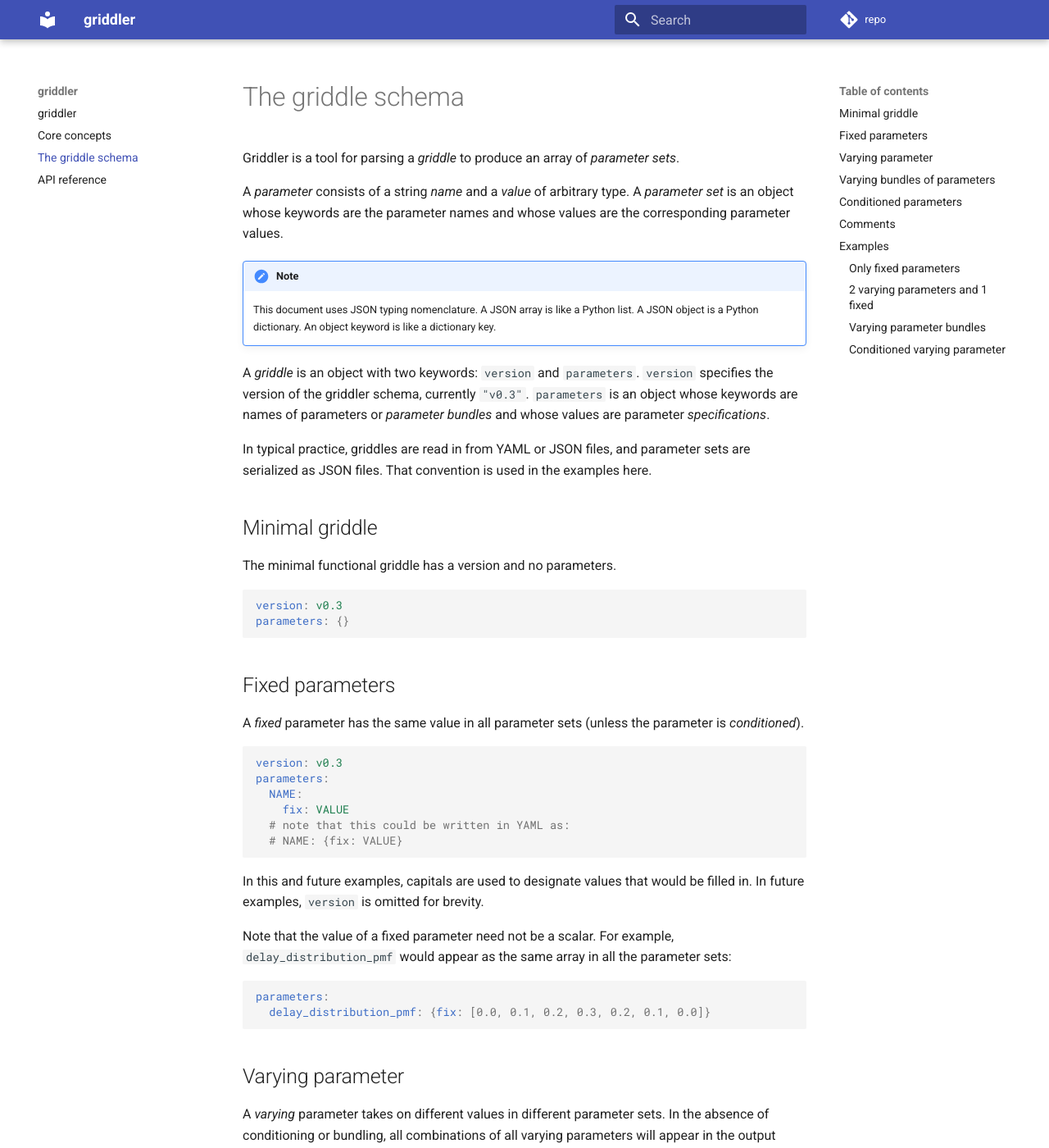
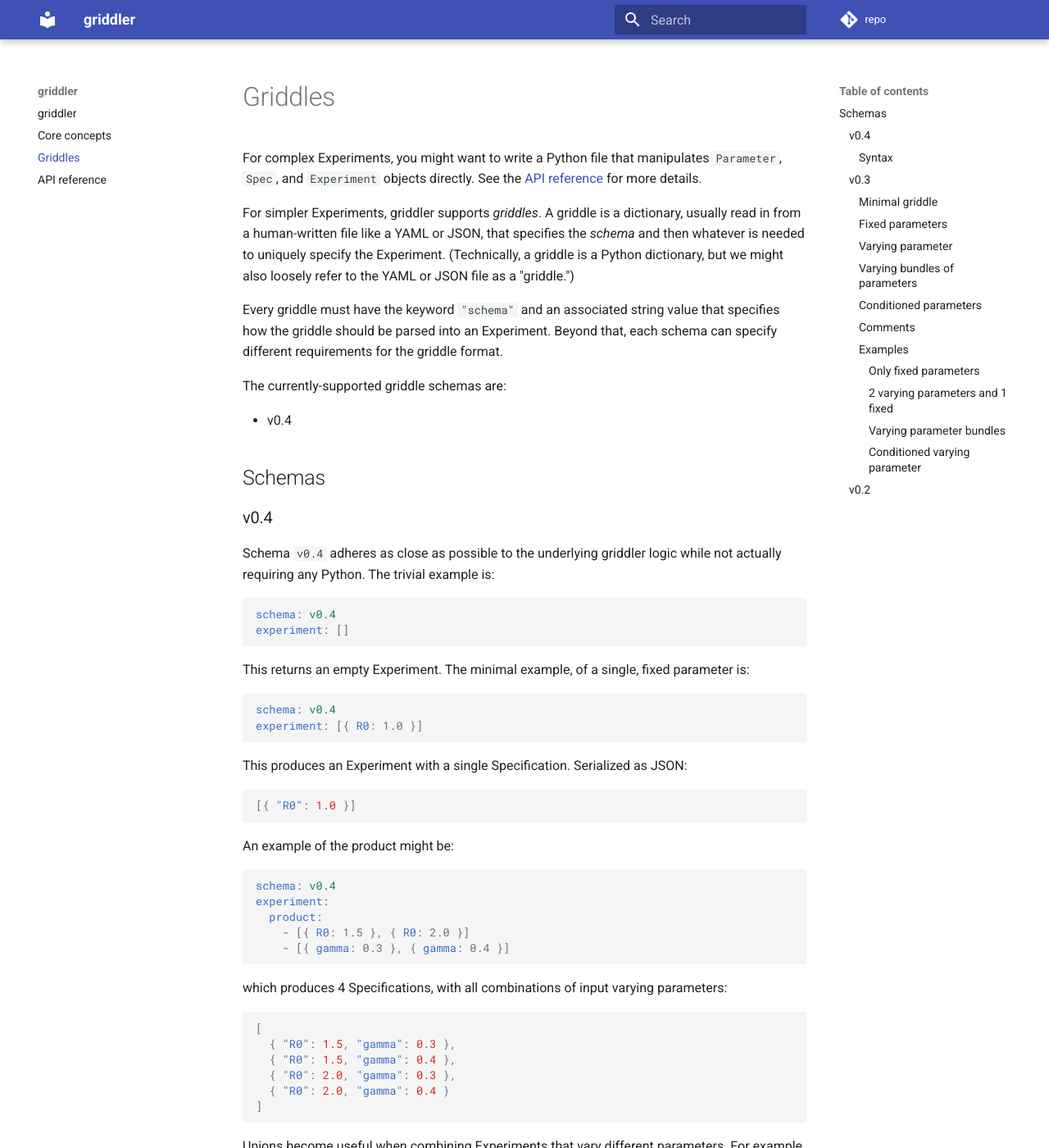
Before and after one commit to CDCgov/pygriddler, an MkDocs documentation site: the page built from docs/griddles.md, in a window 1280 px wide and 1400 px high. Shown: the whole window at 82% size. Built offline with MkDocs 1.6.1 and Material for MkDocs 9.7.7, drawn with Linux system fonts in a browser that asks for light colours; comment, search, counter and statistics services are not loaded; some of the changed text lies outside the part shown.

Commit message:
Separated schemas

````diff
--- a/docs/griddles.md
+++ b/docs/griddles.md
@@ -1,33 +1,133 @@
-# The griddle schema
+# Griddles
 
-Griddler is a tool for parsing a *griddle* to produce an array of *parameter sets*.
+For complex Experiments, you might want to write a Python file that manipulates `Parameter`, `Spec`, and `Experiment` objects directly. See the [API reference](api.md) for more details.
 
-A *parameter* consists of a string *name* and a *value* of arbitrary type. A *parameter set* is an object whose keywords are the parameter names and whose values are the corresponding parameter values.
+For simpler Experiments, griddler supports _griddles_. A griddle is a dictionary, usually read in from a human-written file like a YAML or JSON, that specifies the _schema_ and then whatever is needed to uniquely specify the Experiment. (Technically, a griddle is a Python dictionary, but we might also loosely refer to the YAML or JSON file as a "griddle.")
+
+Every griddle must have the keyword `"schema"` and an associated string value that specifies how the griddle should be parsed into an Experiment. Beyond that, each schema can specify different requirements for the griddle format.
+
+The currently-supported griddle schemas are:
+
+- v0.4
+
+## Schemas
+
+### v0.4
+
+Schema `v0.4` adheres as close as possible to the underlying griddler logic while not actually requiring any Python. The trivial example is:
+
+```yaml
+schema: v0.4
+experiment: []
+```
+
+This returns an empty Experiment. The minimal example, of a single, fixed parameter is:
+
+```yaml
+schema: v0.4
+experiment: [{ R0: 1.0 }]
+```
+
+This produces an Experiment with a single Specification. Serialized as JSON:
+
+```json
+[{ "R0": 1.0 }]
+```
+
+An example of the product might be:
+
+```yaml
+schema: v0.4
+experiment:
+  product:
+    - [{ R0: 1.5 }, { R0: 2.0 }]
+    - [{ gamma: 0.3 }, { gamma: 0.4 }]
+```
+
+which produces 4 Specifications, with all combinations of input varying parameters:
+
+```json
+[
+  { "R0": 1.5, "gamma": 0.3 },
+  { "R0": 1.5, "gamma": 0.4 },
+  { "R0": 2.0, "gamma": 0.3 },
+  { "R0": 2.0, "gamma": 0.4 }
+]
+```
+
+Unions become useful when combining Experiments that vary different parameters. For example, an Experiment might consist of some simulations where a simulated quantity follows the normal distribution and other simulations where it follows the gamma distribution. For the normal distribution simulations, we might want to grid over values of the mean and standard deviation, while in the gamma distribution simulations, we want to grid over shape and scale parameters:
+
+```yaml
+schema: v0.4
+experiment:
+  product:
+    - [{ R0: 1.5 }]
+    - union:
+        - product:
+            - [{ distribution: normal }]
+            - [{ mean: 0.5 }, { mean: 1.0 }, { mean: 1.5 }]
+            - [{ sd: 0.5 }, { sd: 1.0 }]
+        - product:
+            - [{ distribution: gamma }]
+            - [{ shape: 0.5 }, { shape: 1.0 }]
+            - [{ scale: 0.5 }, { scale: 1.0 }]
+```
+
+which produces multiple Specifications:
+
+```json
+[
+  { "R0": 1.5, "distribution": "normal", "mean": 0.5, "sd": 0.5 },
+  { "R0": 1.5, "distribution": "normal", "mean": 0.5, "sd": 1.0 },
+  { "R0": 1.5, "distribution": "normal", "mean": 1.0, "sd": 0.5 },
+  // etc. with further mean/sd combinations
+  { "R0": 1.5, "distribution": "gamma", "shape": 0.5, "scale": 0.5 }
+  // etc. with further shape/scale combinations
+]
+```
+
+#### Syntax
+
+The `v0.4` schema has syntax:
+
+```yaml
+schema: v0.4
+experiment: <experiment>
+```
+
+where the experiment has syntax:
+
+```text
+<experiment> ::= [<parameter>, ...]
+                 | {"union": [<experiment>, ...]}
+                 | {"product": [<experiment>, ...]}
+```
+
+### v0.3
+
+!!! warning
+
+    v0.3 is not currently supported. The documentation is here for reference purposes. v0.3 may be retroactively supported in the future.
 
 !!! note
 
     This document uses JSON typing nomenclature. A JSON array is like a Python list. A JSON object is a Python dictionary. An object keyword is like a dictionary key.
 
+#### Minimal griddle
 
-A *griddle* is an object with two keywords: `version` and `parameters`. `version` specifies the version of the griddler schema, currently `"v0.3"`. `parameters` is an object whose keywords are names of parameters or *parameter bundles* and whose values are parameter *specifications*.
-
-In typical practice, griddles are read in from YAML or JSON files, and parameter sets are serialized as JSON files. That convention is used in the examples here.
-
-## Minimal griddle
-
-The minimal functional griddle has a version and no parameters.
+The minimal functional griddle has a schema and no parameters.
 
 ```yaml
-version: v0.3
+schema: v0.3
 parameters: {}
 ```
 
-## Fixed parameters
+#### Fixed parameters
 
-A *fixed* parameter has the same value in all parameter sets (unless the parameter is *conditioned*).
+A fixed parameter has the same value in all Specifications (unless the parameter is _conditioned_).
 
 ```yaml
-version: v0.3
+schema: v0.3
 parameters:
   NAME:
     fix: VALUE
@@ -35,18 +135,18 @@ parameters:
   # NAME: {fix: VALUE}
 ```
 
-In this and future examples, capitals are used to designate values that would be filled in. In future examples, `version` is omitted for brevity.
+In this and future examples, capitals are used to designate values that would be filled in. In future examples, `schema` is omitted for brevity.
 
 Note that the value of a fixed parameter need not be a scalar. For example, `delay_distribution_pmf` would appear as the same array in all the parameter sets:
 
 ```yaml
 parameters:
-  delay_distribution_pmf: {fix: [0.0, 0.1, 0.2, 0.3, 0.2, 0.1, 0.0]}
+  delay_distribution_pmf: { fix: [0.0, 0.1, 0.2, 0.3, 0.2, 0.1, 0.0] }
 ```
 
-## Varying parameter
+#### Varying parameter
 
-A *varying* parameter takes on different values in different parameter sets. In the absence of conditioning or bundling, all combinations of all varying parameters will appear in the output datasets.
+A varying parameter takes on different values in different Specifications. In the absence of conditioning or bundling, all combinations of all varying parameters will appear in the output.
 
 ```yaml
 parameters:
@@ -56,9 +156,9 @@ parameters:
   # NAME: {vary: [VALUE1, VALUE2]}
 ```
 
-## Varying bundles of parameters
+#### Varying bundles of parameters
 
-In a *varying bundle* of parameters, multiple parameters take on different values in different data sets, but those parameters vary together.
+In a _varying bundle_ of parameters, multiple parameters take on different values in different data sets, but those parameters vary together.
 
 ```yaml
 parameters:
@@ -75,23 +175,23 @@ Note that a single varying parameter could be written as:
 
 ```yaml
 parameters:
-    BUNDLE_NAME:
-      vary:
-        NAME: [VALUE1, VALUE2]
+  BUNDLE_NAME:
+    vary:
+      NAME: [VALUE1, VALUE2]
 ```
 
 with the caveat that `BUNDLE_NAME` and `NAME` cannot be the same.
 
-## Conditioned parameters
+#### Conditioned parameters
 
-A *conditioned* parameter will only be present in a parameter set when some one or more other parameters are present and take on some particular values. A the value associated with the `if` keyword is a *condition* that evaluates to true or false.
+A _conditioned_ parameter will only be present in a parameter set when some one or more other parameters are present and take on some particular values. A the value associated with the `if` keyword is a _condition_ that evaluates to true or false.
 
 For now, the only supported conditions are:
 
 1. `true` and
 2. a test for equality of a single parameter to a single value: `{equals: {COND_NAME: COND_VALUE}}`.
 
-Future versions may support more complex atomic conditions like membership and boolean logic to combine conditions.
+Future schemas may support more complex atomic conditions like membership and boolean logic to combine conditions.
 
 ```yaml
 parameters:
@@ -100,14 +200,14 @@ parameters:
     fix: VALUE
 
   VARYING_BUNDLE_NAME:
-    if: {equals: {COND_NAME: COND_VALUE}}
+    if: { equals: { COND_NAME: COND_VALUE } }
     vary:
       VARYING_PARAM_NAME: [VALUE1, VALUE2]
 ```
 
 The dependencies formed by the `if` statements cannot be cyclical.
 
-## Comments
+#### Comments
 
 Any content in a `comment` field is ignored. This is not important in YAML files, which have native comments, but can be useful in a human-written JSON. Comments are only available in canonical forms.
 
@@ -121,48 +221,46 @@ parameters:
     vary: [VARY_VALUE1, VARY_VALUE2]
 ```
 
-## Examples
+#### Examples
 
-### Only fixed parameters
+##### Only fixed parameters
 
 ```yaml
 parameters:
-  R0: {fix: 3.0}
-  infectious_period: {fix: 1.0}
-  p_infected_initial: {fix: 0.001}
+  R0: { fix: 3.0 }
+  infectious_period: { fix: 1.0 }
+  p_infected_initial: { fix: 0.001 }
 ```
 
 This produces only a single parameter set:
 
 ```json
-[
-  {"R0": 3.0, "infectious_period": 1.0, "p_infected_initial": 0.001}
-]
+[{ "R0": 3.0, "infectious_period": 1.0, "p_infected_initial": 0.001 }]
 ```
 
-### 2 varying parameters and 1 fixed
+##### 2 varying parameters and 1 fixed
 
 ```yaml
 parameters:
-  - R0: {vary: [2.0, 3.0]}
-  - infectious_period: {vary: [0.5, 2.0]}
-  - p_infected_initial: {fix: 0.001}
+  - R0: { vary: [2.0, 3.0] }
+  - infectious_period: { vary: [0.5, 2.0] }
+  - p_infected_initial: { fix: 0.001 }
 ```
 
 This produces 4 parameter sets:
 
 ```json
 [
-  {"R0": 2.0, "infectious_period": 0.5, "p_infected_initial": 0.001},
-  {"R0": 2.0, "infectious_period": 2.0, "p_infected_initial": 0.001},
-  {"R0": 3.0, "infectious_period": 0.5, "p_infected_initial": 0.001},
-  {"R0": 3.0, "infectious_period": 2.0, "p_infected_initial": 0.001}
+  { "R0": 2.0, "infectious_period": 0.5, "p_infected_initial": 0.001 },
+  { "R0": 2.0, "infectious_period": 2.0, "p_infected_initial": 0.001 },
+  { "R0": 3.0, "infectious_period": 0.5, "p_infected_initial": 0.001 },
+  { "R0": 3.0, "infectious_period": 2.0, "p_infected_initial": 0.001 }
 ]
 ```
 
 Note that the ordering of the outputs is not guaranteed.
 
-### Varying parameter bundles
+##### Varying parameter bundles
 
 ```yaml
 parameters:
@@ -180,7 +278,7 @@ $R_0$ and $p_{I0}$ vary together, and the infectious period $1/\gamma$ varies se
 3. $R_0=4$, $p_{I0}=10^{-4}$, $1/\gamma=0.5$
 4. $R_0=4$, $p_{I0}=10^{-4}$, $1/\gamma=2$
 
-### Conditioned varying parameter
+##### Conditioned varying parameter
 
 Vary over two states, matching with their capitals, and then also vary over beach towns in the coastal state:
 
@@ -191,7 +289,7 @@ parameters:
       state: [Virginia, North Dakota]
       capital: [Richmond, Pierre]
   beach_town:
-    if: {equals: {state: Virginia}}
+    if: { equals: { state: Virginia } }
     vary: [Virginia Beach, Chincoteague, Colonial Beach]
 ```
 
@@ -199,9 +297,21 @@ This produces 4 parameter sets. Note that `"beach_town"` is only present when `"
 
 ```json
 [
-  {"state": "Virginia", "capital": "Richmond", "beach_town": "Virginia Beach"},
-  {"state": "Virginia", "capital": "Richmond", "beach_town": "Chincoteague"},
-  {"state": "Virginia", "capital": "Richmond", "beach_town": "Colonial Beach"},
-  {"state": "North Dakota", "capital": "Pierre"}
+  {
+    "state": "Virginia",
+    "capital": "Richmond",
+    "beach_town": "Virginia Beach"
+  },
+  { "state": "Virginia", "capital": "Richmond", "beach_town": "Chincoteague" },
+  {
+    "state": "Virginia",
+    "capital": "Richmond",
+    "beach_town": "Colonial Beach"
+  },
+  { "state": "North Dakota", "capital": "Pierre" }
 ]
 ```
+
+### v0.2
+
+The v0.2 syntax is described in [historical docs](https://github.com/CDCgov/pygriddler/blob/v0.2/docs/griddle.md). It is not currently supported.
--- a/mkdocs.yml
+++ b/mkdocs.yml
@@ -4,7 +4,7 @@ nav:
   - index.md
   - core_concepts.md
   - griddles.md
-  - reference.md
+  - api.md
 
 repo_url: https://github.com/cdcgov/pygriddler
 repo_name: repo
````
Also changed, not shown: docs/core_concepts.md (+8 -8 lines), docs/index.md (+1 -1 lines), griddler/__init__.py (+6 -59 lines), docs/api.md (renamed from docs/reference.md), 6 other files.
